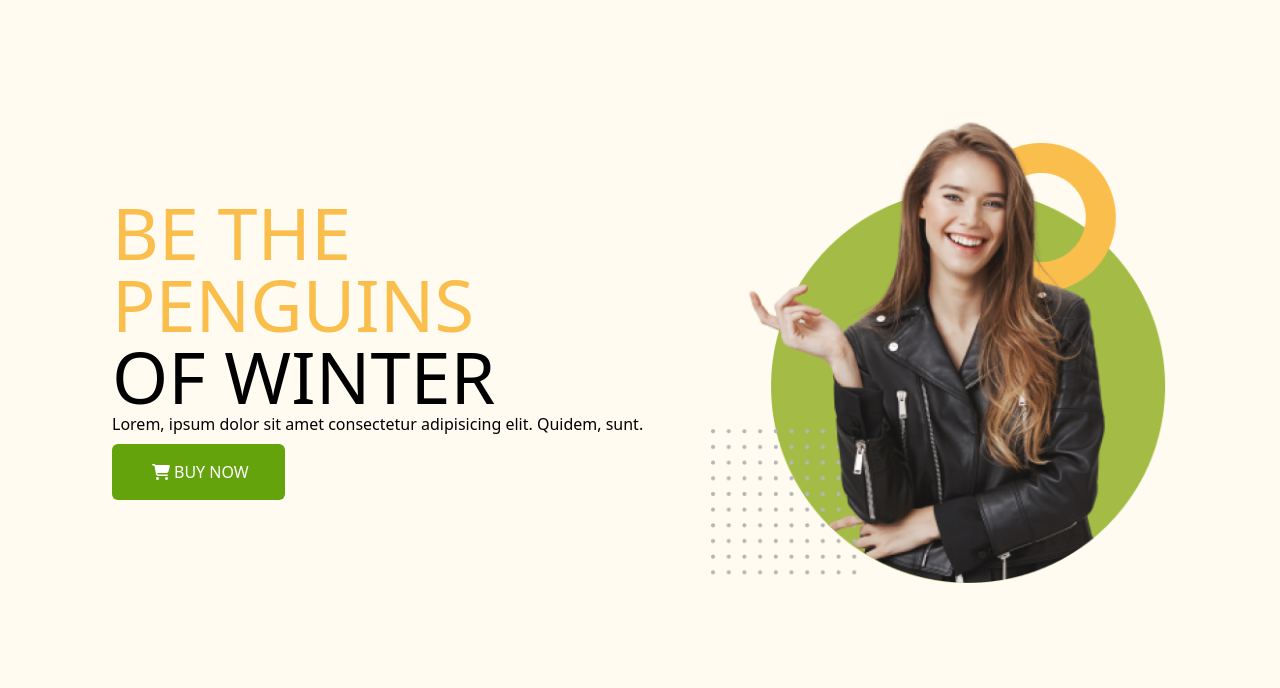
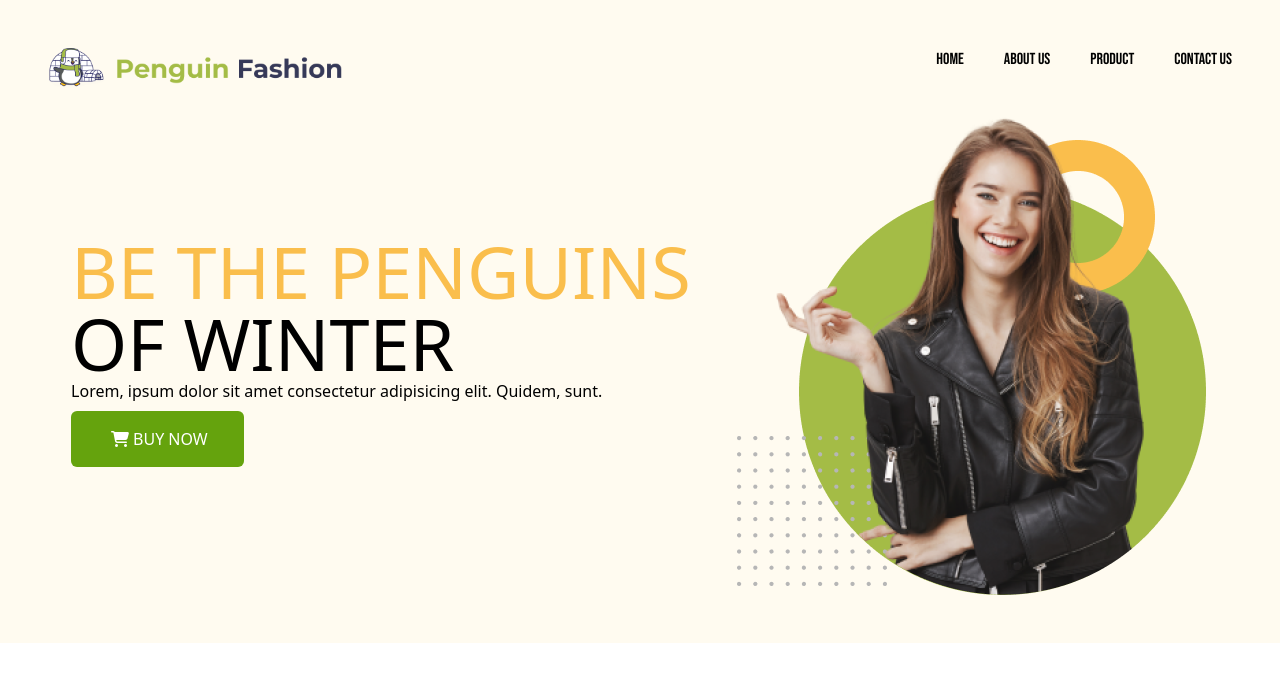
Before and after one commit to Saifmahin500/Penguin-Fashion-With-Tailwind, a plain HTML site: page index.html in a window 1280 px wide. Shown: the top 688 px of the page. Drawn offline with nearby package versions, Linux system fonts and the light colour scheme.

Commit message:
added my nav section

```diff
--- a/index.html
+++ b/index.html
@@ -4,29 +4,39 @@
     <meta charset="UTF-8">
     <meta name="viewport" content="width=device-width, initial-scale=1.0">
     <title>Penguin-Fashion</title>
+    <link rel="shortcut icon" href="images/shopping.png" type="image/x-icon">
     <script src="https://kit.fontawesome.com/f1100bdcbb.js" crossorigin="anonymous"></script>
     <script src="https://cdn.tailwindcss.com"></script>
     <link rel="preconnect" href="https://fonts.googleapis.com">
     <link rel="preconnect" href="https://fonts.gstatic.com" crossorigin>
     <link href="https://fonts.googleapis.com/css2?family=Bebas+Neue&display=swap" rel="stylesheet">
     <style>
+        *{
+            margin: 0;
+            padding: 0;
+        }
         .font-bebas{
             font-family: 'Bebas Neue', sans-serif;
         }
+
     </style>
 </head>
 <body>
-    <header class="bg-[#FFFBF0] p-28">
-        <nav>
-            <div class="haeder-logo ">
-
+    <header class="bg-[#FFFBF0] p-12">
+        <nav class="flex flex-col md:flex-row  justify-between ">
+            <div class="w-1/4">
+                <img src="icons/logo.png" alt="">
             </div>
-            <div class="header-image">
+            <div class="flex flex-col md:flex-row space-x-10 list-none font-medium font-bebas cursor-pointer">
+                <li>HOME</li>
+                <li>ABOUT US</li>
+                <li>PRODUCT</li>
+                <li>CONTACT US</li>
 
             </div>
         </nav>
         <!-- this is banner section -->
-        <div class="flex flex-col md:flex-row justify-around items-center">
+        <div class="flex flex-col md:flex-row justify-around items-center mt-5">
             <div class=".font-bebas">
                 <h3 class="text-7xl uppercase"><span class="text-[#FABE4C]">Be the Penguins</span><br>
                 of Winter</h3>
@@ -56,7 +66,7 @@
                         </div>
                 </div>
                 <div class="space-y-3 drop-shadow-lg">
-                    <div class="bg-[#F1F1F1] p-5 rounded-2xl">
+                    <div class="bg-[#F1F1F1] p-2 rounded-2xl">
                         <img src="images/jacket-1.png" alt="">
                     </div>
                     <h4 class="text-2xl font-bold">Yellow Coat Jacket </h4>
```
